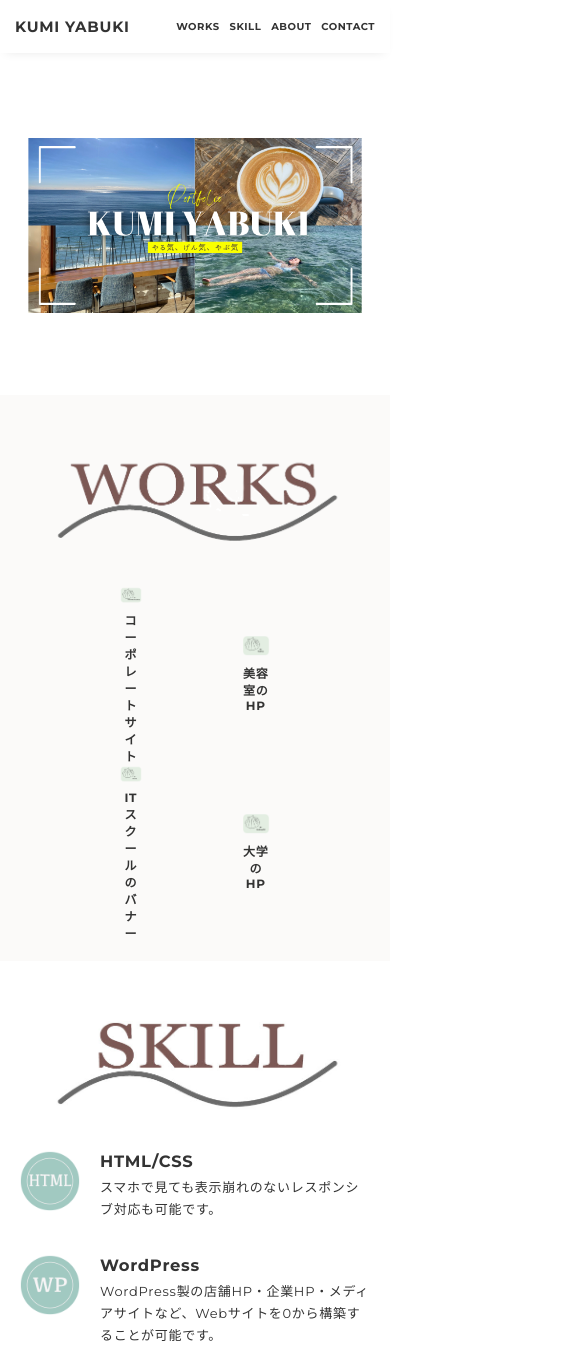
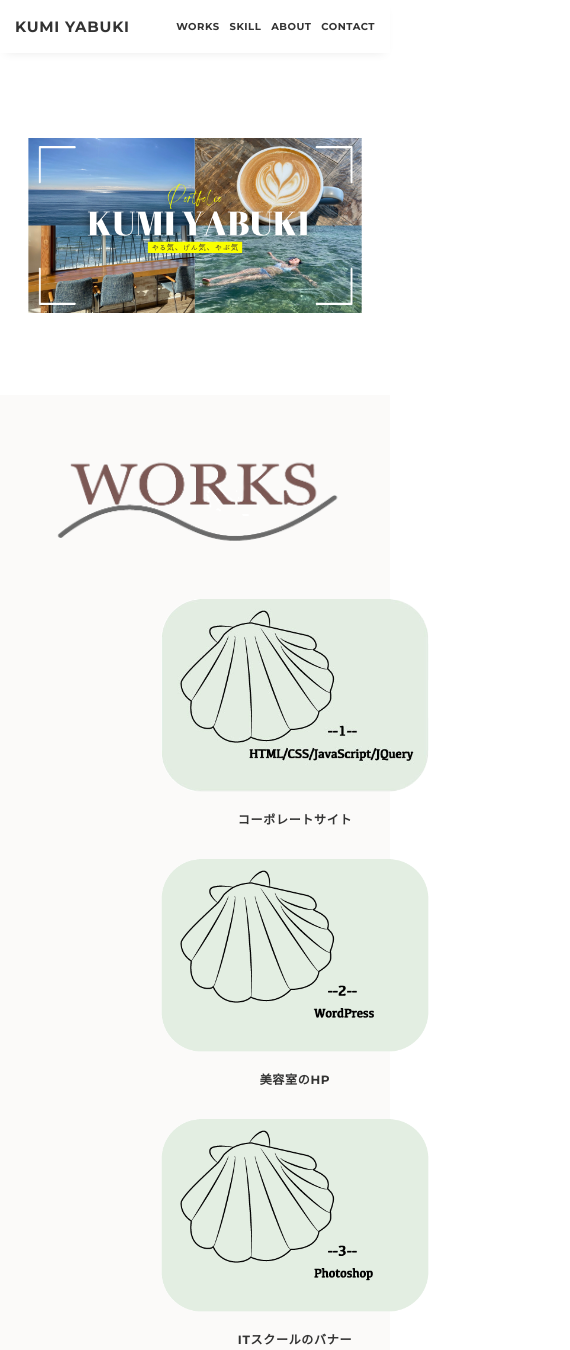
Before and after one commit to tankuuuumi/portfolio-kumiyabuki, a plain HTML site: page portfolio/index.html in a window 390 px wide. Shown: the top 1350 px of the page, 570 px wide, since content can reach past the window. Drawn offline with nearby package versions, Linux system fonts and the light colour scheme.

Commit message:
portfolio

```diff
--- a/portfolio/css/style.css
+++ b/portfolio/css/style.css
@@ -177,10 +177,8 @@ td {
   width: 350px;
 }
 
-.works-list {
+tr {
   display: flex;
-  flex-wrap: wrap;
-  margin-bottom: -40px;
 }
 
 .works-item {
@@ -476,18 +474,22 @@ td {
     font-size: 12px;
   }
 
+  .works-img {
+    width: 292px;
+    height: 217px;
+  }
+
   .works-info {
     margin-top: 3px;
   }
 
-  .works-list {
-    justify-content: space-between;
+  .works-item {
+    width: 100%;
+    margin-bottom: 35px;
   }
 
-  .works-item {
-    flex: 0 0 48%;
-    margin-right: 0;
-    margin-bottom: 30px;
+  tr {
+    flex-direction: column;
   }
 
   /* Skill */
```
